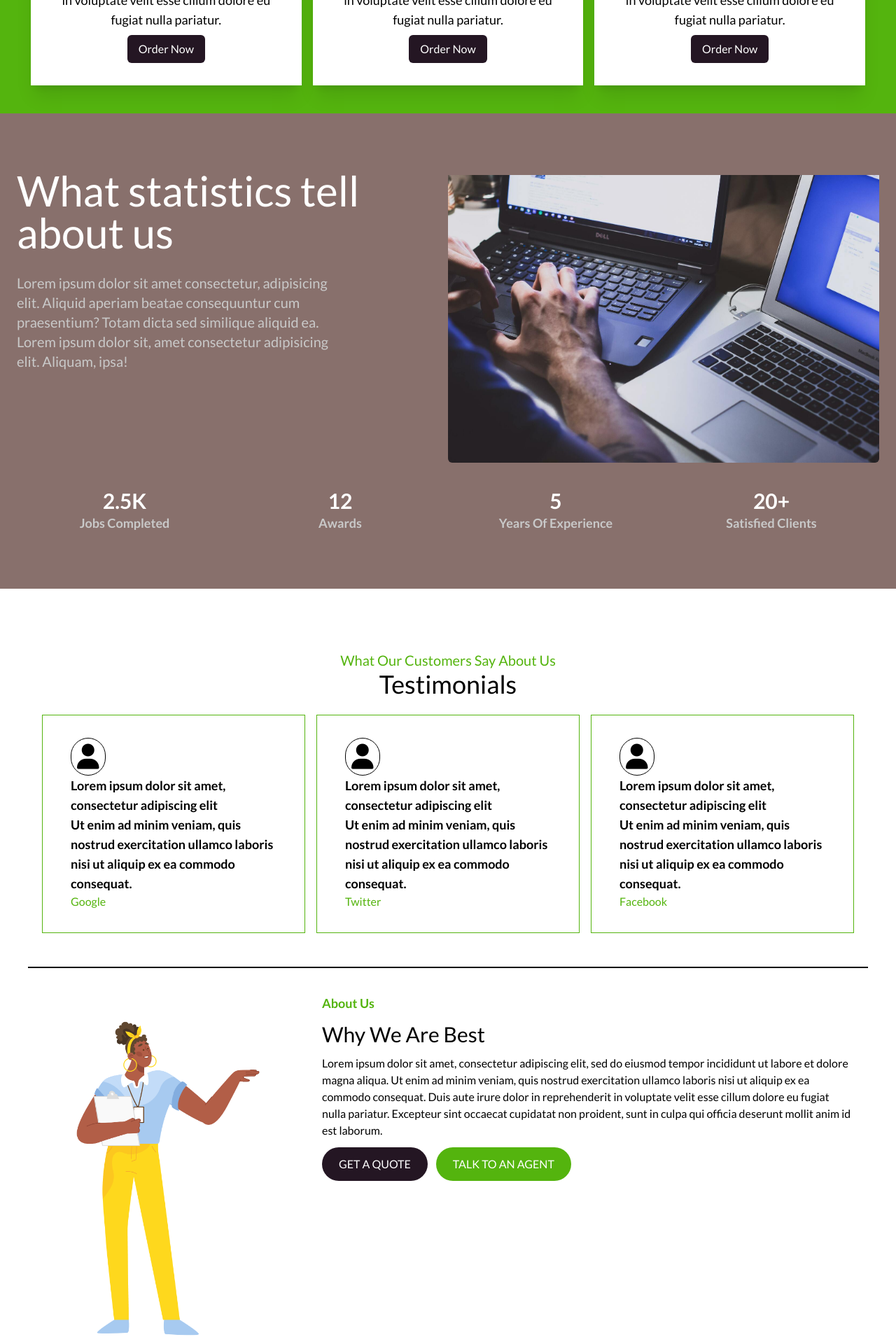
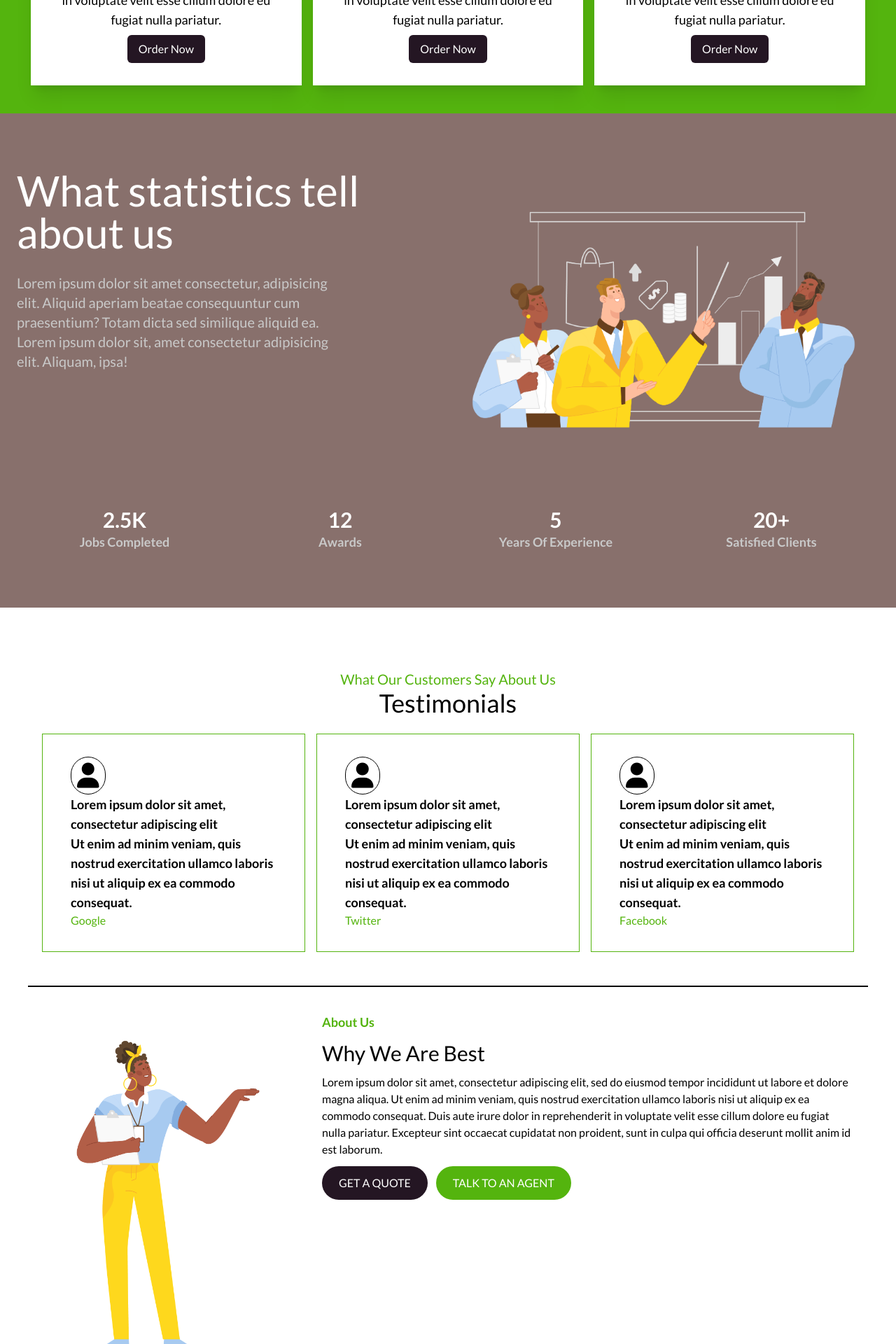
Before and after one commit to Mudassir-Nawaz/lib-sec-foundation, a Jekyll site: the page built from index.md, in a window 1280 px wide. Shown: the part 999-2919 px from the top of the page at 70% size. Built offline with Jekyll 4.4.1, drawn with Linux system fonts in a browser that asks for light colours; nearby versions of some CDN libraries.

Commit message:
statistics image change

```diff
--- a/_layouts/home.html
+++ b/_layouts/home.html
@@ -59,7 +59,7 @@ layout: default
                     <p class="text-xl text-lightGray lg:max-w-md max-w-full mb-5">Lorem ipsum dolor sit amet consectetur, adipisicing elit. Aliquid aperiam beatae consequuntur cum praesentium? Totam dicta sed similique aliquid ea. Lorem ipsum dolor sit, amet consectetur adipisicing elit. Aliquam, ipsa!</p>
                 </div>
                 <div class="w-full lg:w-1/2">
-                    <img src="{{'/assets/img/freestocks-I_pOqP6kCOI-unsplash_75_1_42.jpg' | relative_url}}" alt="Stats image" class="w-full rounded-md lg:pt-16">
+                    <img src="{{'/assets/img/DrawKit Vector Illustration Team Work (7).png' | relative_url}}" alt="Stats image" class="w-full rounded-md pt-0 lg:pt-10">
                 </div>
             </div>
         </div>
--- a/assets/css/main.css
+++ b/assets/css/main.css
@@ -1075,6 +1075,10 @@ video {
   padding-bottom: 3rem;
 }
 
+.pt-0 {
+  padding-top: 0px;
+}
+
 .text-left {
   text-align: left;
 }
@@ -1504,6 +1508,10 @@ video {
     padding-top: 4rem;
   }
 
+  .lg\:pt-10 {
+    padding-top: 2.5rem;
+  }
+
   .lg\:text-6xl {
     font-size: 3.75rem;
     line-height: 1;
```
Also changed, not shown: assets/img/DrawKit Vector Illustration Team Work (7).png (added).
